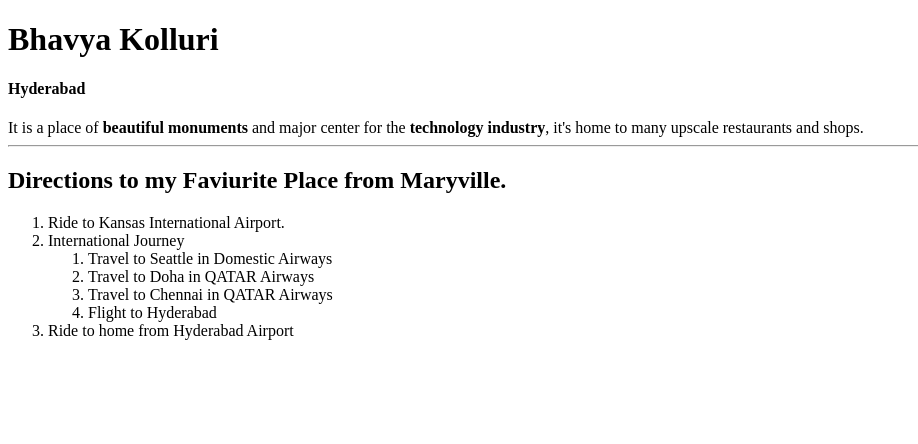
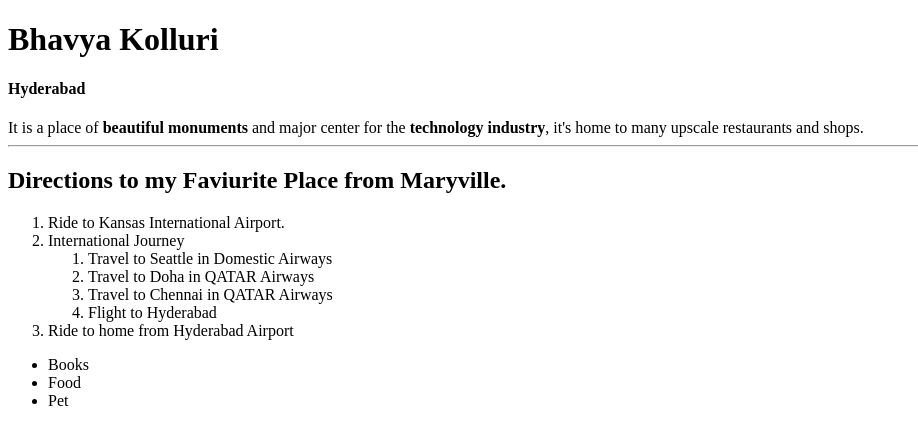
Before and after one commit to 44-563-WebApps-F21/webapps-f21-assignment-3-BhavyaKolluri, a plain HTML site: page index.html in a window 1280 px wide. Shown: the whole page, without its empty margins (0-918 px from the left). Drawn offline with Linux system fonts and the light colour scheme.

Commit message:
added unordered list

```diff
--- a/index.html
+++ b/index.html
@@ -22,5 +22,11 @@
             </li>
             <li>Ride to home from Hyderabad Airport</li>
         </ol>
+
+        <ul>
+            <li>Books</li>
+            <li>Food</li>
+            <li>Pet</li>
+          </ul>
     </body>
 </html>
```
